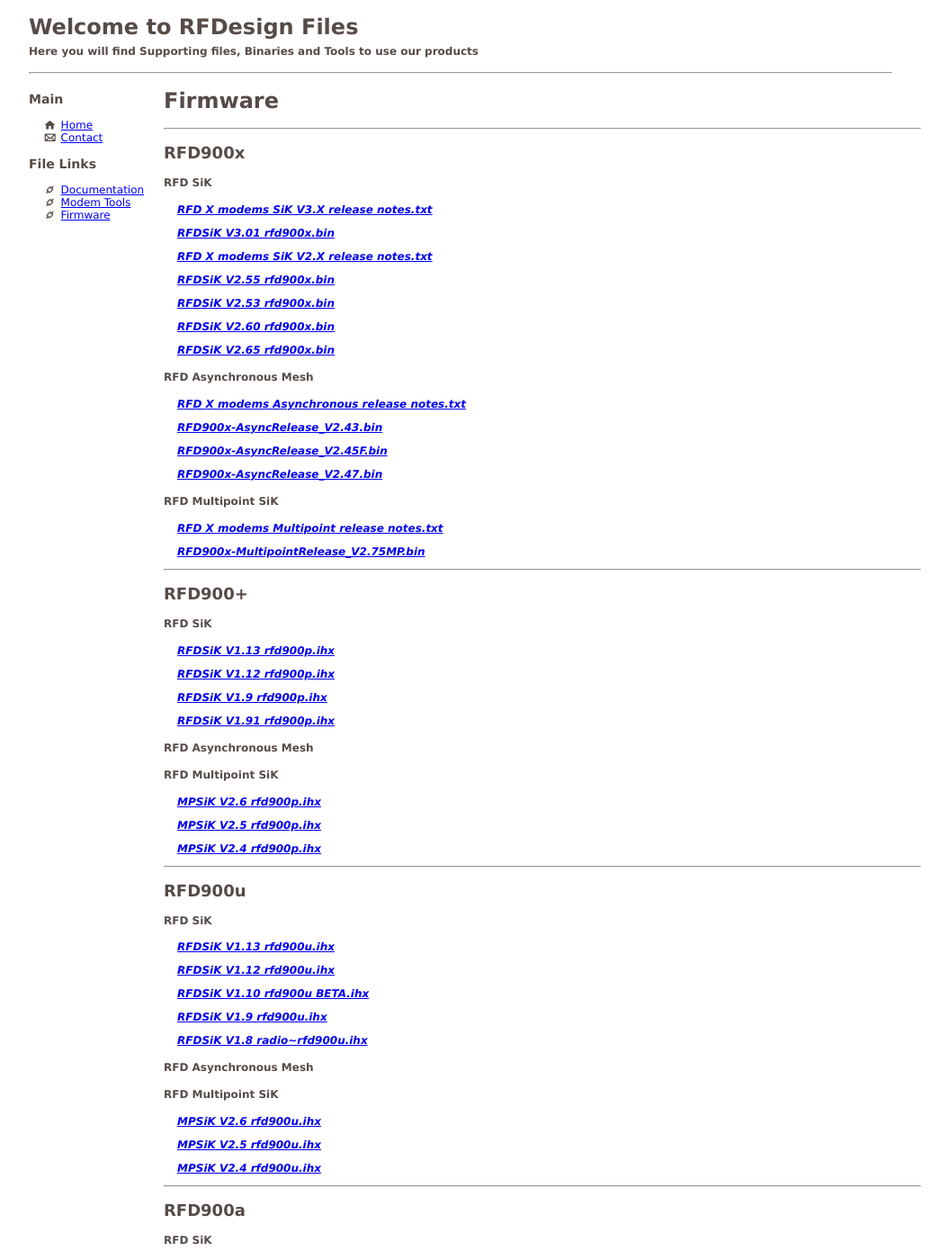
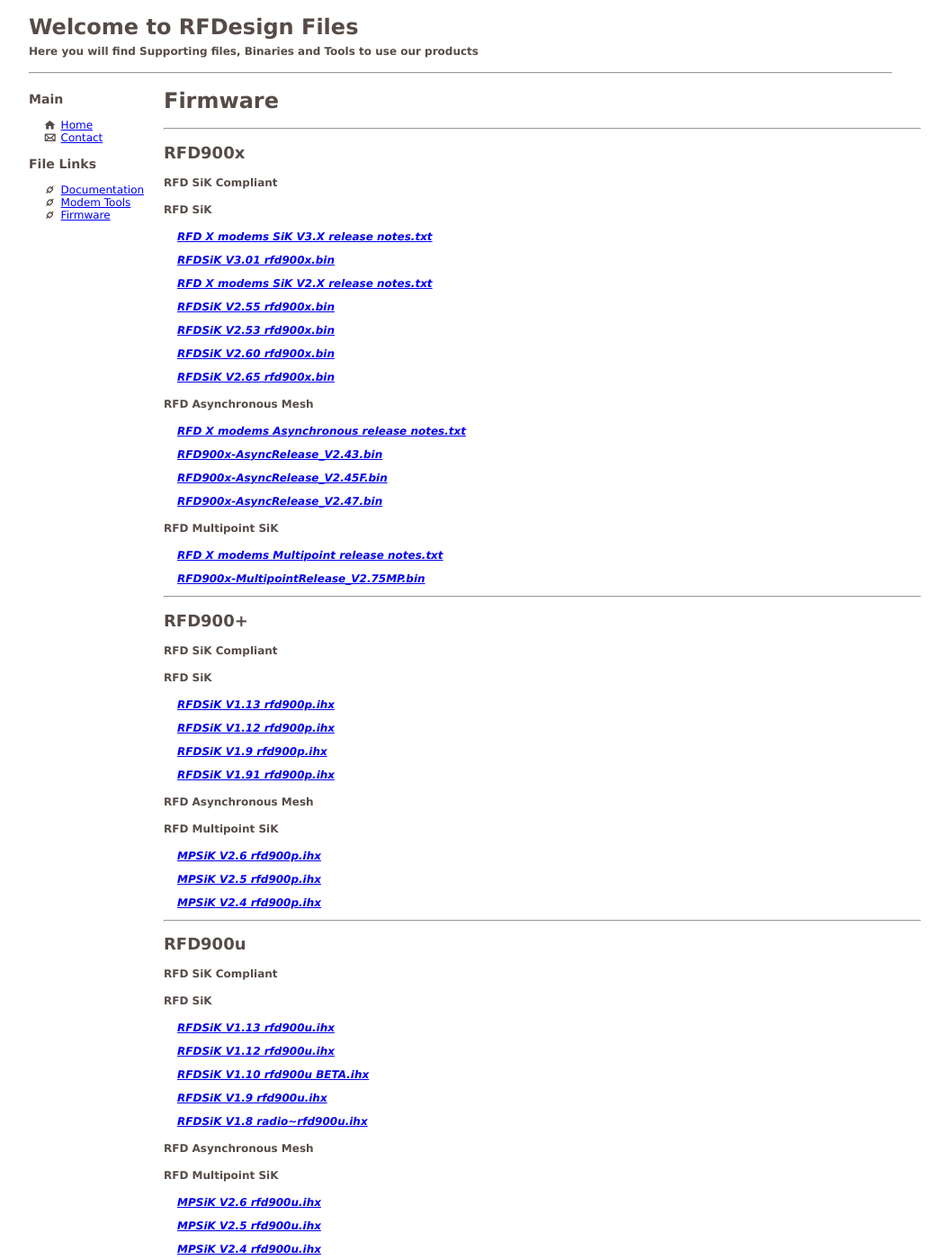
Before and after one commit to RFDesign/rfdesign.github.io, a Jekyll site: the page built from firmware.html, in a window 1280 px wide and 1400 px high. Shown: the whole window at 90% size, without its empty margins (26-1081 px from the left). Built offline with Jekyll 4.4.1, drawn with Linux system fonts in a browser that asks for light colours; some of the changed text lies outside the part shown.

Commit message:
Update firmware.html

```diff
--- a/firmware.html
+++ b/firmware.html
@@ -7,6 +7,13 @@ title: Firmware
 <hr/>
 <section>
     <h2>{{modem.modems.heading}}</h2>
+
+    <h4>RFD SiK Compliant</h4>
+    {% for file in modem.modems..SIKC %}
+    <address>
+        <p><strong><a href="{{site.baseurl}}/Files/firmware/{{file.file}}">{{file.file}}<a/></strong></p>
+    </address>
+    {% endfor %}
 
     <h4>RFD SiK</h4>
     {% for file in modem.modems..SIK %}
```
